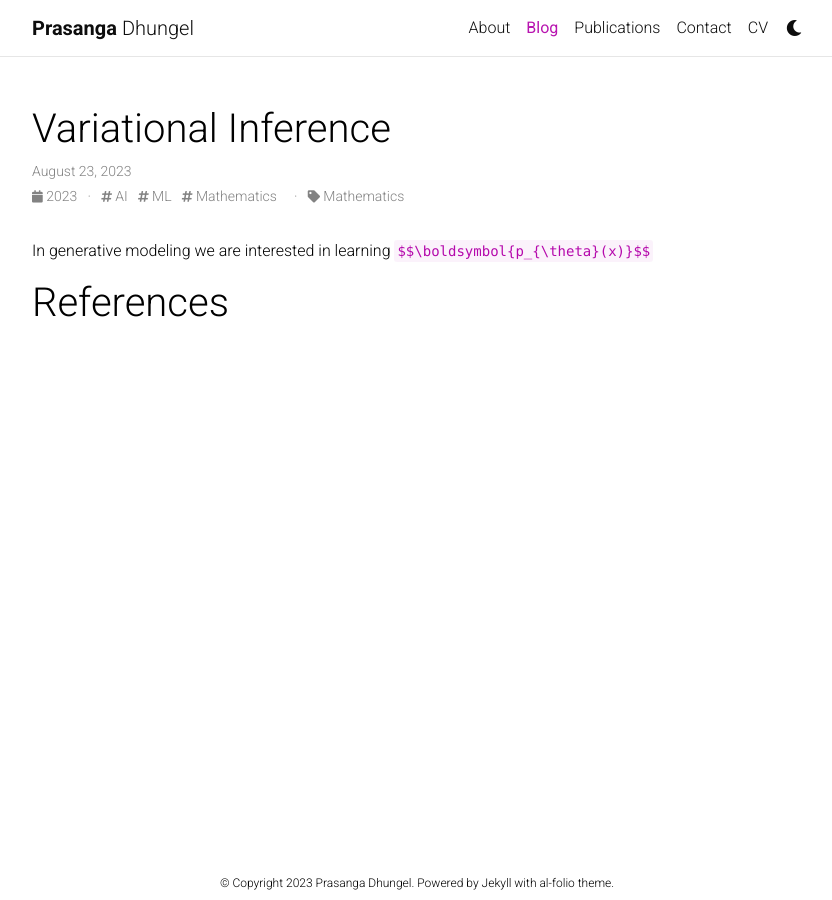
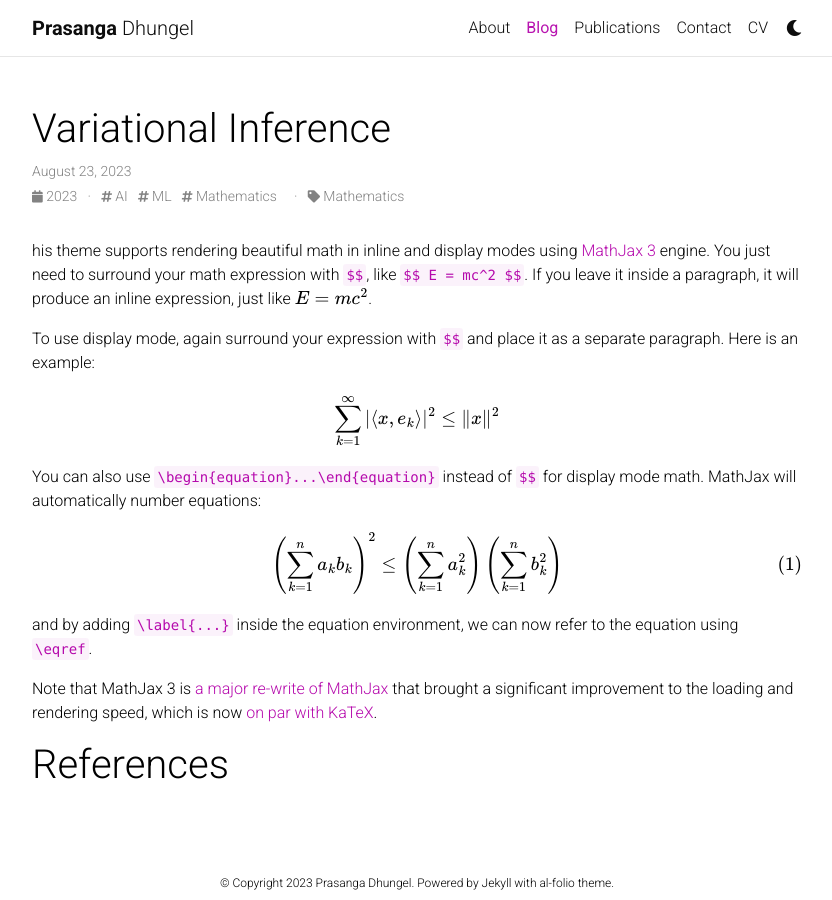
Before and after one commit to prasangadhungel/prasangadhungel.github.io, a Jekyll site: the page built from _posts/2023-08-23-variational-inference.markdown, in a window 1280 px wide. Shown: the whole page, without its empty margins (223-1055 px from the left). Built offline with Jekyll 4.4.1, drawn with Linux system fonts in a browser that asks for light colours; comment, search, counter and statistics services are not loaded; a style sheet for code colours, icons or effects is not loaded.

Commit message:
add variational inference blog

```diff
--- a/_posts/2023-08-23-variational-inference.markdown
+++ b/_posts/2023-08-23-variational-inference.markdown
@@ -7,7 +7,24 @@ share: True
 comments: True
 ---
 
-In generative modeling we are interested in learning `$$\boldsymbol{p_{\theta}(x)}$$`
+his theme supports rendering beautiful math in inline and display modes using [MathJax 3](https://www.mathjax.org/) engine. You just need to surround your math expression with `$$`, like `$$ E = mc^2 $$`. If you leave it inside a paragraph, it will produce an inline expression, just like $$ E = mc^2 $$.
 
+To use display mode, again surround your expression with `$$` and place it as a separate paragraph. Here is an example:
+
+$$
+\sum_{k=1}^\infty |\langle x, e_k \rangle|^2 \leq \|x\|^2
+$$
+
+You can also use `\begin{equation}...\end{equation}` instead of `$$` for display mode math.
+MathJax will automatically number equations:
+
+\begin{equation}
+\label{eq:cauchy-schwarz}
+\left( \sum_{k=1}^n a_k b_k \right)^2 \leq \left( \sum_{k=1}^n a_k^2 \right) \left( \sum_{k=1}^n b_k^2 \right)
+\end{equation}
+
+and by adding `\label{...}` inside the equation environment, we can now refer to the equation using `\eqref`.
+
+Note that MathJax 3 is [a major re-write of MathJax](https://docs.mathjax.org/en/latest/upgrading/whats-new-3.0.html) that brought a significant improvement to the loading and rendering speed, which is now [on par with KaTeX](http://www.intmath.com/cg5/katex-mathjax-comparison.php).
 
 # References
```
